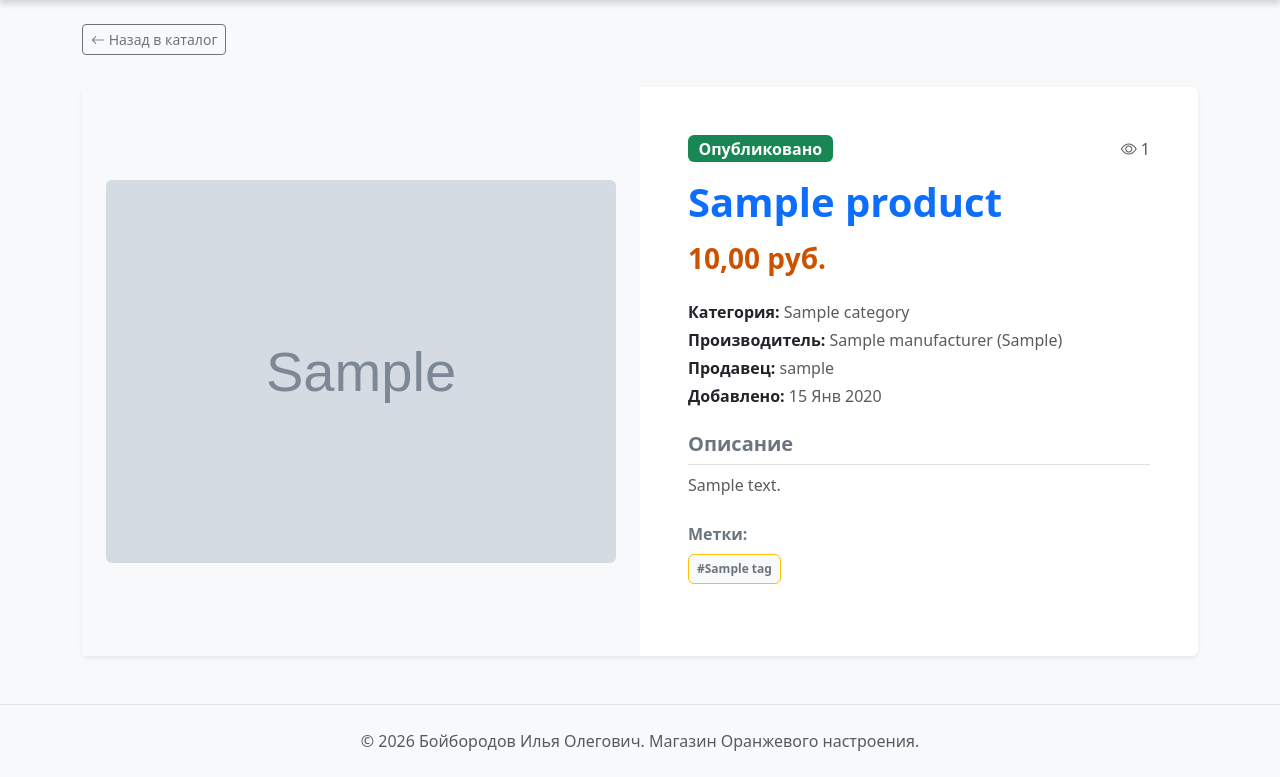
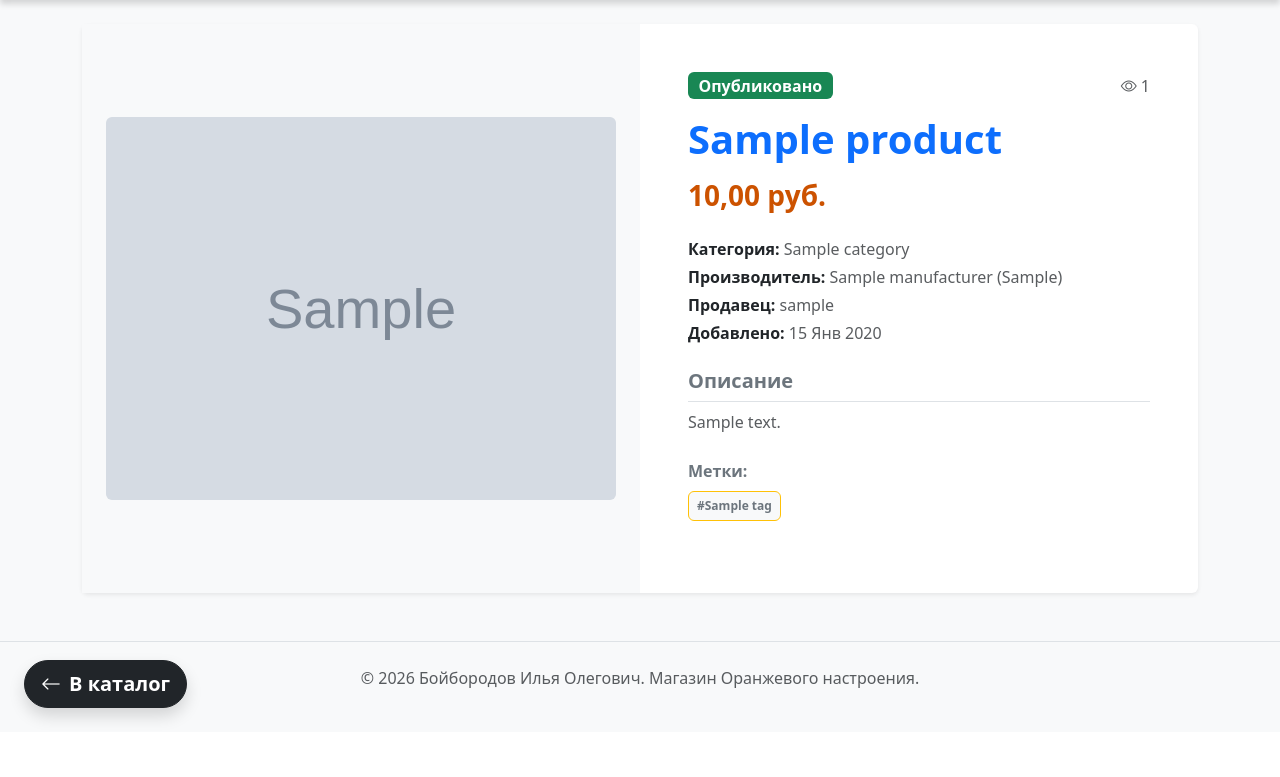
Before and after one commit to FallenNoise/SITE_DZ, a Django app: page /product/1/ in a window 1280 px wide. Shown: the part 68-845 px from the top of the page. After the commit the page ends 792 px from the top, so only its background shows below. Run offline with Django 5.2, Linux system fonts and the light colour scheme; tables that the repository leaves empty hold one stand-in row (values such as "Sample post"); grey boxes marked "Sample" are stand-in pictures; some libraries are stand-ins or nearby versions.

Commit message:
fix: стабилизировать воспроизведение музыки при возврате и обновить дизайн кнопки
1. Навигация 'Назад' переведена с JS history.back() на явную ссылку (hx-boost) к индексу каталога, что 100% исключает перезагрузку DOM браузером и обрыв аудио. 2. Кнопка преобразована в плавающий элемент (Floating Action Button), зафиксированный в углу экрана для удобного доступа без необходимости скроллинга.

```diff
--- a/shop/templates/shop/product_detail.html
+++ b/shop/templates/shop/product_detail.html
@@ -3,41 +3,48 @@
 
 {% block title %}{{ product.name }} | Магазин Оранжевого настроения{% endblock %}
 
-<!-- ДОБАВЛЕН БЛОК СТИЛЕЙ ДЛЯ АНИМАЦИИ КАРТИНКИ И ЗАТЕМНЕНИЯ ФОНА -->
 {% block extra_head %}
 <style>
     /* Эффекты при наведении на главную картинку товара */
     .detail-img-zoom {
-        cursor: zoom-in; /* Курсор превращается в лупу с плюсом */
+        cursor: zoom-in;
         transition: transform 0.3s ease-in-out, filter 0.3s ease;
     }
     .detail-img-zoom:hover {
-        transform: scale(1.03); /* Легкое приближение, показывающее кликабельность */
-        filter: brightness(1.04); /* Легкое осветление картинки */
-        box-shadow: 0 10px 25px rgba(0,0,0,0.15); /* Мягкая тень */
+        transform: scale(1.03);
+        filter: brightness(1.04);
+        box-shadow: 0 10px 25px rgba(0,0,0,0.15);
     }
 
-    /* Делаем фон модального окна чуть темнее для красивого контраста */
     .modal-backdrop.show {
         opacity: 0.85 !important;
+    }
+
+    /* Анимация для плавающей кнопки "Назад" */
+    .floating-back-btn {
+        transition: transform 0.2s ease, box-shadow 0.2s ease;
+        z-index: 1050; /* Поверх всех элементов карточки */
+    }
+    .floating-back-btn:hover {
+        transform: translateY(-3px) scale(1.02);
+        box-shadow: 0 10px 20px rgba(0,0,0,0.2) !important;
     }
 </style>
 {% endblock %}
 
 {% block content %}
-<div class="mt-4 mb-3">
-    <!-- ИСПРАВЛЕННАЯ КНОПКА НАЗАД: Теперь это button, она не перезагружает страницу, музыка не прерывается -->
-    <button type="button" onclick="window.history.back();" class="btn btn-outline-secondary btn-sm mb-3">
-        <i class="bi bi-arrow-left"></i> Назад в каталог
-    </button>
-</div>
+<!-- ПЛАВАЮЩАЯ КНОПКА "В КАТАЛОГ" (Зафиксирована в левом нижнем углу экрана) -->
+<a href="{% url 'index' %}"
+   class="btn btn-dark btn-lg rounded-pill shadow floating-back-btn position-fixed bottom-0 start-0 m-4 d-flex align-items-center"
+   hx-boost="true" hx-target="#htmx-content" hx-select="#htmx-content">
+    <i class="bi bi-arrow-left me-2 fs-5"></i> <span class="fw-bold">В каталог</span>
+</a>
 
-<div class="card shadow-sm border-0 mb-5">
+<div class="card shadow-sm border-0 mb-5 mt-4">
     <div class="row g-0">
         <!-- ФОТОГРАФИЯ ТОВАРА -->
         <div class="col-md-6 bg-light d-flex align-items-center justify-content-center p-4 overflow-hidden">
             {% if product.image %}
-                <!-- ДОБАВЛЕН КЛАСС detail-img-zoom И АТРИБУТЫ ВЫЗОВА МОДАЛЬНОГО ОКНА Bootstrap -->
                 <img src="{{ product.image.url }}" class="img-fluid rounded detail-img-zoom" alt="{{ product.name }}"
                      style="max-height: 650px; width: 100%; object-fit: contain;"
                      data-bs-toggle="modal" data-bs-target="#imageZoomModal">
@@ -106,16 +113,14 @@
     </div>
 </div>
 
-<!-- НОВЫЙ БЛОК: МОДАЛЬНОЕ ОКНО ДЛЯ ПРОСМОТРА ОРИГИНАЛА ИЗОБРАЖЕНИЯ -->
+<!-- МОДАЛЬНОЕ ОКНО ДЛЯ ПРОСМОТРА ОРИГИНАЛА ИЗОБРАЖЕНИЯ -->
 {% if product.image %}
 <div class="modal fade" id="imageZoomModal" tabindex="-1" aria-labelledby="imageZoomModalLabel" aria-hidden="true">
     <div class="modal-dialog modal-dialog-centered modal-xl">
         <div class="modal-content bg-transparent border-0">
-            <!-- Шапка модалки с крестиком закрытия (data-bs-theme="dark" делает крестик белым на темном фоне) -->
             <div class="modal-header border-0 pb-0" data-bs-theme="dark">
                 <button type="button" class="btn-close fs-4 shadow-none" data-bs-dismiss="modal" aria-label="Закрыть"></button>
             </div>
-            <!-- Тело модалки с большой картинкой -->
             <div class="modal-body text-center pt-0">
                 <img src="{{ product.image.url }}" class="img-fluid rounded shadow-lg" alt="{{ product.name }}" style="max-height: 85vh; object-fit: contain;">
             </div>
```
